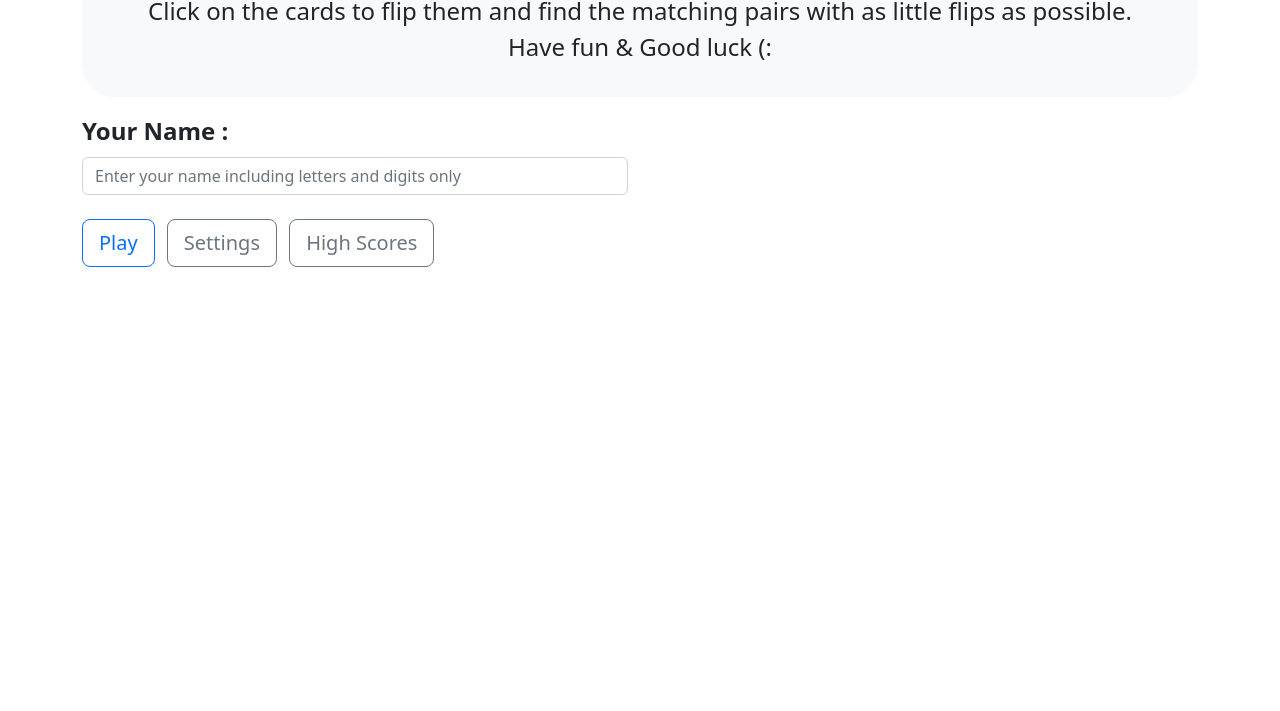
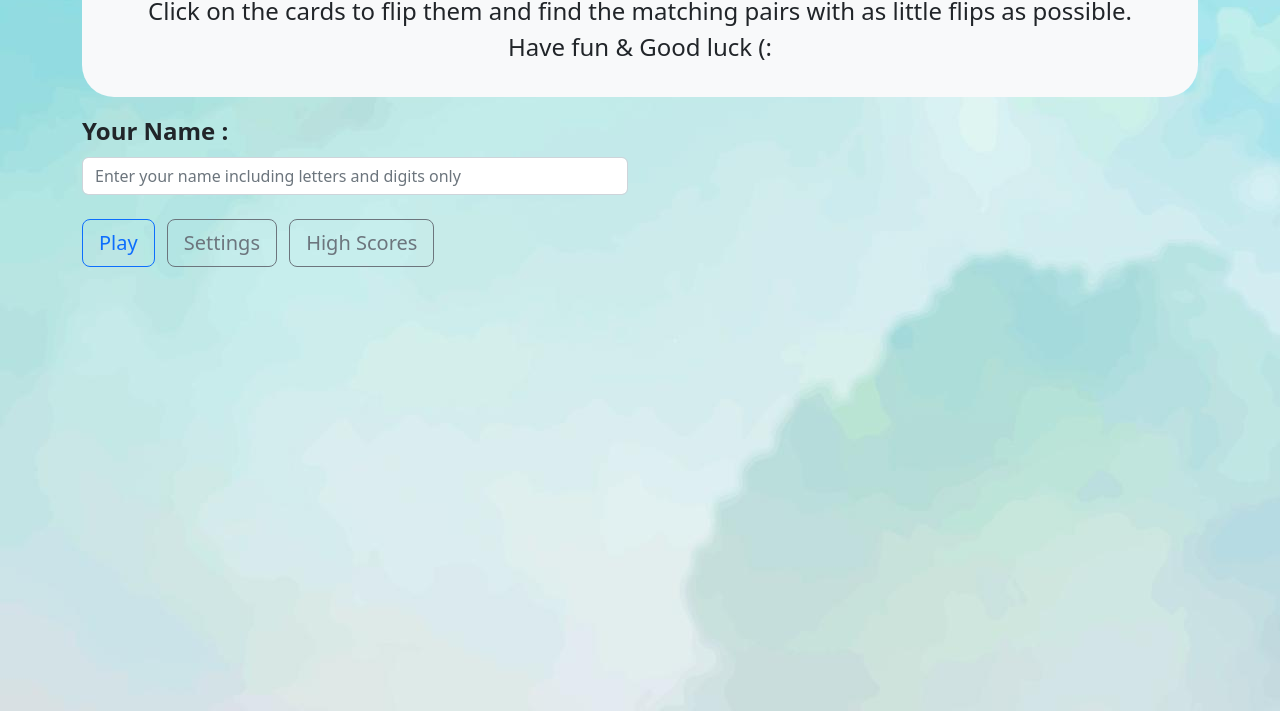
Before and after one commit to YoniBakshi/Memory-Card-Game, a plain HTML site: page index.html in a window 1280 px wide. Shown: the part 89-800 px from the top of the page. Drawn offline with nearby package versions, Linux system fonts and the light colour scheme; the site is published under a folder, as on GitHub Pages, so addresses that start at the root find nothing.

Commit message:
Looking good need to make sure today a few things try2

```diff
--- a/index.html
+++ b/index.html
@@ -6,7 +6,7 @@
     <title> Ex04 </title>
     <link href="https://cdn.jsdelivr.net/npm/bootstrap@5.2.2/dist/css/bootstrap.min.css" rel="stylesheet"
           integrity="sha384-Zenh87qX5JnK2Jl0vWa8Ck2rdkQ2Bzep5IDxbcnCeuOxjzrPF/et3URy9Bv1WTRi" crossorigin="anonymous">
-    <style>body{background-image: url("/images/BackgroudCardGame.jpg")}</style>
+    <style>body{background-image: url("images/BackgroudCardGame.jpg")}</style>
 </head>
 <body >
 
@@ -92,6 +92,7 @@
                                     <option value="1.5" selected>1.5</option>
                                     <option value="2">2</option>
                                 </select>
+
                             </div>
                         </div>
                     </div>
--- a/js/ex4.js
+++ b/js/ex4.js
@@ -7,6 +7,10 @@
 
         let rankedListArr = []
 
+        /**
+         *
+         * @type {{initPlayer: initPlayerData, clicks: setClicks, pairedFlipped: setPairsCounter, getPlayers: (function(): {clickCounter: *, name: *, pairedCounter: *})}}
+         */
         const gamePlayData = function () {
             let clickCounter, pairedCounter, name;
 
@@ -20,7 +24,7 @@
                 return {
                     "name": name,
                     "clickCounter": clickCounter,
-                    "pairedCounter": pairedCounter,
+                    "pairedCounter": pairedCounter
                 }
             }
 
```
